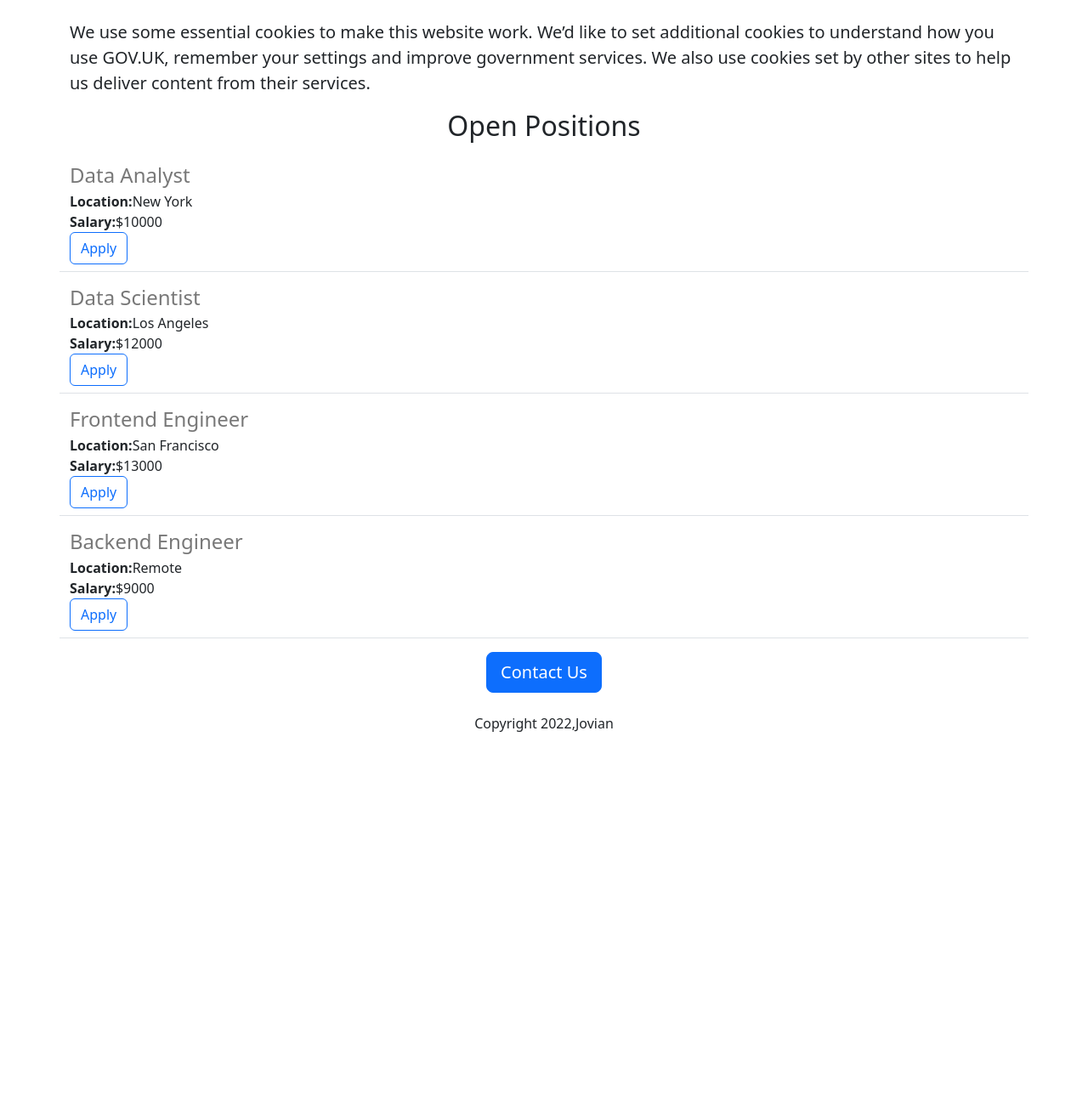
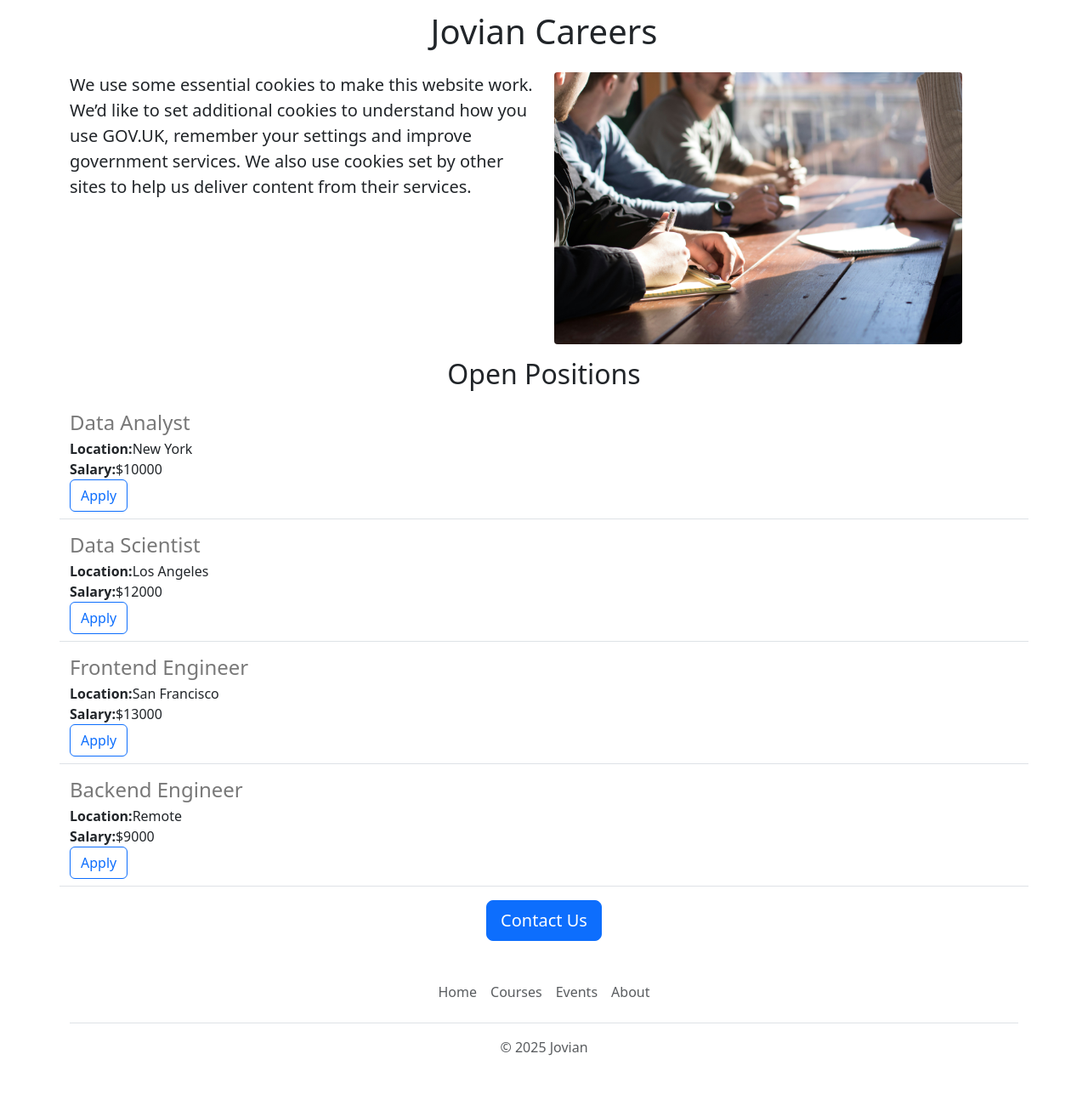
Before and after one commit to LSWcoding/jovian_careers_website, a Flask app: page / in a window 1280 px wide. Shown: the part 427-1727 px from the top of the page at 85% size. Before the commit the page ends 1288 px from the top, so only its background shows below. Run offline with Flask 3, Linux system fonts and the light colour scheme.

Commit message:
Add files via upload

```diff
--- /dev/null
+++ b/jovian/templates/footer.html
@@ -0,0 +1,19 @@
+ <div class="container">
+      <footer class="py-3 my-4">
+        <ul class="nav justify-content-center border-bottom pb-3 mb-3">
+          <li class="nav-item">
+            <a target="_blank" href="https://www.jovian.ai" class="nav-link px-2 text-body-secondary">Home</a>
+          </li>
+          <li class="nav-item">
+            <a target="_blank" href="https://jovian.ai/learn" class="nav-link px-2 text-body-secondary">Courses</a>
+          </li>
+          <li class="nav-item">
+            <a target="_blank" href="https://jovian.ai/events" class="nav-link px-2 text-body-secondary">Events</a>
+          </li>
+          <li class="nav-item">
+            <a target="_blank" href="https://jovian.ai/about" class="nav-link px-2 text-body-secondary">About</a>
+          </li>
+        </ul>
+        <p class="text-center text-body-secondary">&copy; 2025 Jovian</p>
+      </footer>
+    </div>
--- a/jovian/templates/home.html
+++ b/jovian/templates/home.html
@@ -6,18 +6,35 @@
     <link href="https://cdn.jsdelivr.net/npm/bootstrap@5.3.8/dist/css/bootstrap.min.css" rel="stylesheet" integrity="sha384-sRIl4kxILFvY47J16cr9ZwB07vP4J8+LH7qKQnuqkuIAvNWLzeN8tE5YBujZqJLB" crossorigin="anonymous">
     <title>Jovian</title>
 
+    <style>
+        #banner {
+        height: 360px;
+        width: 100%;
+        object-fit:cover;
+        margin-bottom:16px;
+    }
+    </style>
+
+
 </head>
 <body>
+    {% include 'nav.html' %}
+    <img class="img-fluid" id="banner" src="https://images.unsplash.com/photo-1504805572947-34fad45aed93?q=80&w=1170&auto=format&fit=crop&ixlib=rb-4.1.0&ixid=M3wxMjA3fDB8MHxwaG90by1wYWdlfHx8fGVufDB8fHx8fA%3D%3D">
     <div class="container">
     <h1 class="text-center mt-2 mb-4">{{company_name}} Careers</h1>
-    <img class="img-fluid" id="banner" src="https://images.unsplash.com/photo-1504805572947-34fad45aed93?q=80&w=1170&auto=format&fit=crop&ixlib=rb-4.1.0&ixid=M3wxMjA3fDB8MHxwaG90by1wYWdlfHx8fGVufDB8fHx8fA%3D%3D">
-    <h2 class="text-center mt-2 mb-4">About Jovian</h2>
+    <div class="row" style = "margin-bottom:16px">
+        <div class="col-md-6">
     <p class ="lead">We use some essential cookies to make this website work.
 
     We’d like to set additional cookies to understand how you use GOV.UK, remember your settings and improve government services.
 
     We also use cookies set by other sites to help us deliver content from their services.
     </p>
+        </div>
+    <div class="d-none d-md-block col-md-6">
+     <img src="/static/people.jpg" style="height:320px;border-radius:4px">
+    </div>
+    </div>
     <h2 class="text-center mt-2 mb-4">Open Positions</h2>
         <div>
             {% for job in jobs %}
@@ -26,10 +43,13 @@
         </div>
 
     <div class="text-center">
-    <button class="btn btn-primary btn-lg">Contact Us</button>
-        <p class ="mt-4">Copyright 2022,Jovian</p>
+    <a  class="btn btn-primary btn-lg" href="mailto:hello @jovian.ai?subject=Questions%20about%20job%20openings&body=My%20name%3A%3Cyour%20name%20here%3E%0D%0AMy%20questions%3A%3Center%20questions%20here%3E%0D%0A">
+        Contact Us</a>
+
     </div>
     </div>
+
+    {% include 'footer.html' %}
 </body>
 
 
--- a/jovian/templates/jobitem.html
+++ b/jovian/templates/jobitem.html
@@ -14,6 +14,7 @@
     {% endif %}
     </div>
     <div class="col-3">
-    <button type="button" class="btn btn-outline-primary float-right align-middle">Apply</button>
+    <a type="button" href="mailto:hello @jovian.ai?subject=Application%20for%20{{job['title']}}&body=My%20name%3A%3Cyour%20name%20here%3E%0D%0AMy%20resume%20link%3A%3Cresum%20link%3E%0D%0AMy%20linkedin%20link%3A%3CLinkedin%20in%3E%0D%0A"
+       class="btn btn-outline-primary float-right align-middle">Apply</a>
     </div>
 </div>
--- /dev/null
+++ b/jovian/templates/nav.html
@@ -0,0 +1,9 @@
+<nav class="navbar shadow-sm fixed-top bg-white ">
+  <div class="container-fluid">
+    <a class="navbar-brand" href="#">
+      <img src="/static/logo.svg" alt="Logo" width="30" height="24" class="d-inline-block align-text-top">
+      Jovian
+    </a>
+  </div>
+</nav>
+<div style="height:56px"></div>
```
Also changed, not shown: jovian/static/logo.svg (added), jovian/static/people.jpg (added).
